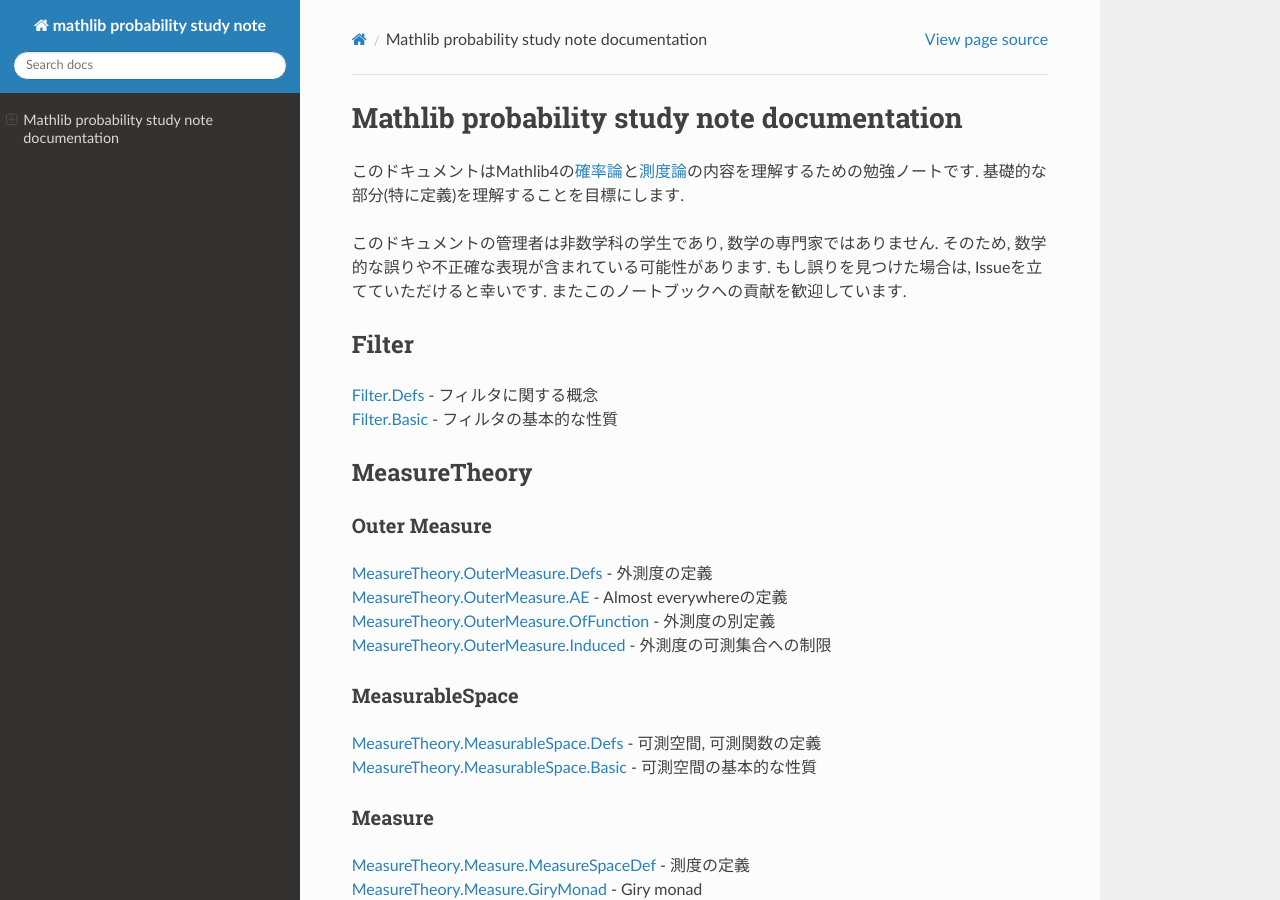
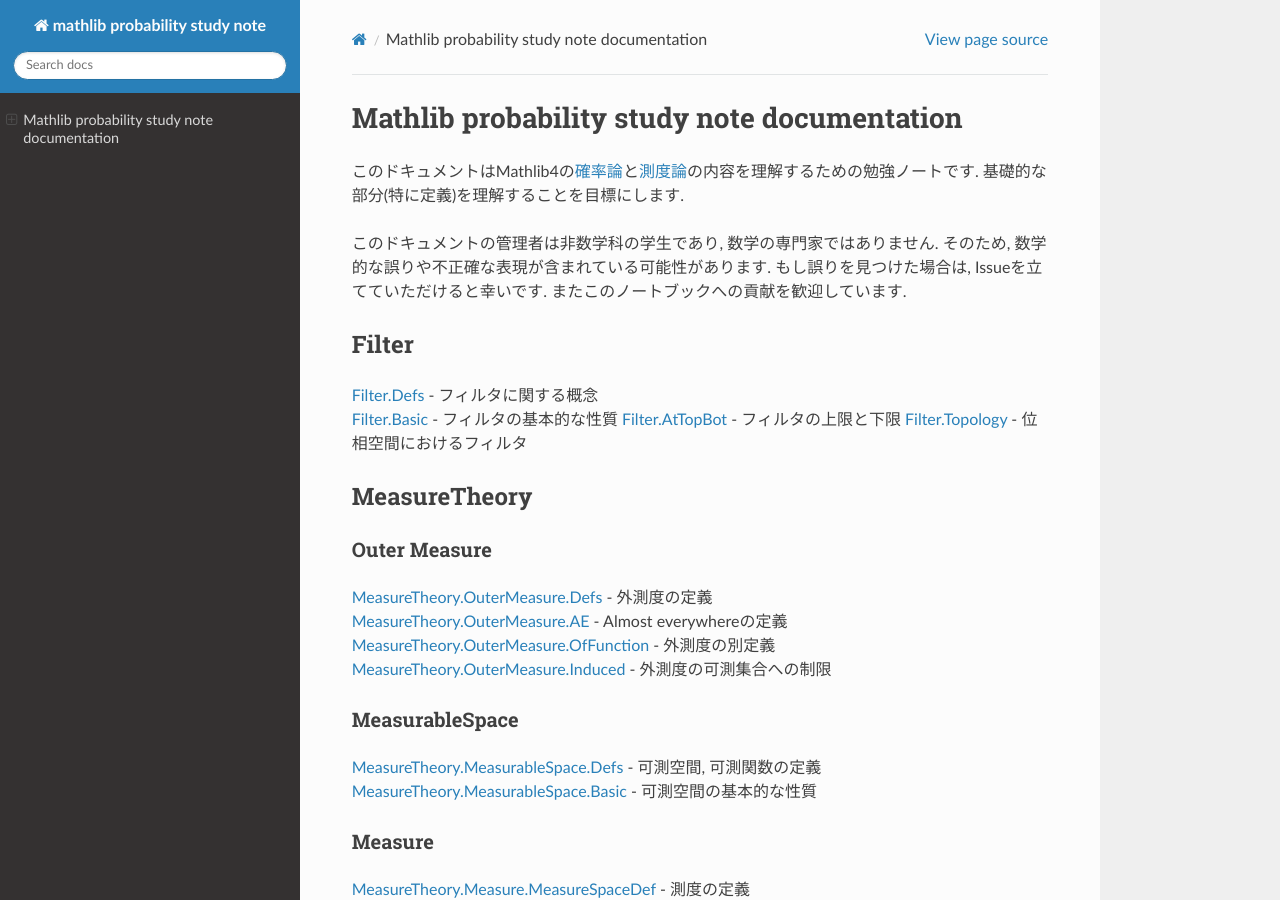
Before and after one commit to auto-res/mathlib_probability_study_note, a Sphinx documentation site: the page built from docs/source/index.md, in a window 1280 px wide and 900 px high. Built offline with Sphinx 7.4.7 and the Read the Docs theme 3.1.0, drawn with Linux system fonts in a browser that asks for light colours.

Commit message:
index.md

```diff
--- a/docs/source/index.md
+++ b/docs/source/index.md
@@ -9,6 +9,8 @@
 
 [Filter.Defs](Filter/Defs.md) - フィルタに関する概念
 [Filter.Basic](Filter/Basic.md) - フィルタの基本的な性質
+[Filter.AtTopBot](Filter/AtTopBot.md) - フィルタの上限と下限
+[Filter.Topology](Filter/Topology.md) - 位相空間におけるフィルタ
 
 ## MeasureTheory
 
```
